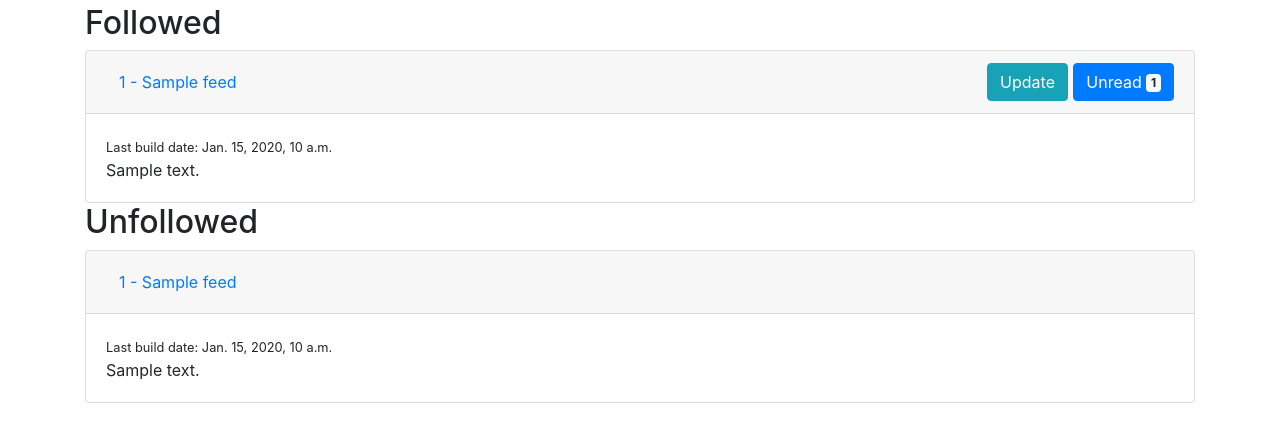
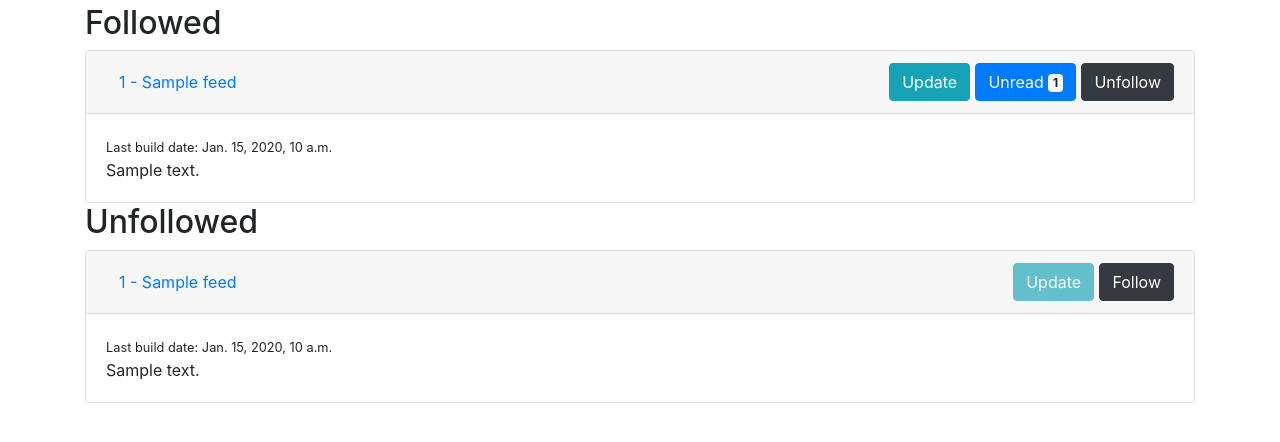
Before and after one commit to nicolasteodosio/pyfeedrss, a Django app: template app/templates/list_feed.html in a window 1280 px wide. Shown: the part 56-498 px from the top of the page. Run offline with Django 3.2, Linux system fonts and the light colour scheme; the template is opened without the code that fills it: most values are stand-ins (such as "Sample title", 1, 10 or a date in 2020); some libraries are stand-ins or nearby versions.

Commit message:
feature: calling view follow and unfollow

```diff
--- a/app/templates/list_feed.html
+++ b/app/templates/list_feed.html
@@ -20,6 +20,7 @@
                                     <span class="sr-only">unread items</span>
                                 </button>
                             </a>
+                            <button type="button" class="btn btn-dark unfollow" data-id="{{ feed.id }}"> Unfollow</button>
                         </div>
                     </h5>
 
@@ -44,6 +45,10 @@
                                 aria-expanded="true" aria-controls="{{ feed.id }}">
                             {{ feed.id }} - {{ feed.title }}
                         </button>
+                        <div style="float: right">
+                            <button disabled type="button" class="btn btn-info update" data-id="{{ feed.id }}"> Update</button>
+                            <button type="button" class="btn btn-dark follow" data-id="{{ feed.id }}"> Follow</button>
+                        </div>
                     </h5>
                 </div>
 
@@ -81,5 +86,45 @@
                 }
             });
         });
+        $(".unfollow").click(function () {
+        var feedId = $(this).data('id');
+          $.ajax({
+                url: '{% url 'unfollow_feed' %}',
+                headers: {
+                    "X-CSRFToken": '{{ csrf_token }}'
+                },
+                method: "POST",
+                 data: {
+                    "feed_id": feedId,
+                },
+                dataType: 'json',
+                success: function (data) {
+                    alert(data.message);
+                },
+                error: function (data) {
+                    alert(data.error);
+                }
+            });
+    });
+    $(".follow").click(function () {
+        var feedId = $(this).data('id');
+           $.ajax({
+                url: '{% url 'follow_feed' %}',
+                headers: {
+                    "X-CSRFToken": '{{ csrf_token }}'
+                },
+                method: "POST",
+                 data: {
+                    "feed_id": feedId,
+                },
+                dataType: 'json',
+                success: function (data) {
+                    alert(data.message);
+                },
+                error: function (data) {
+                    alert(data.error);
+                }
+            });
+    });
     </script>
 {% endblock %}
```
